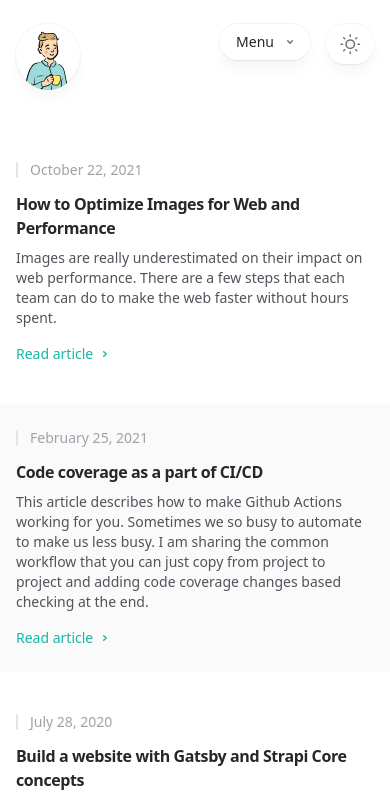
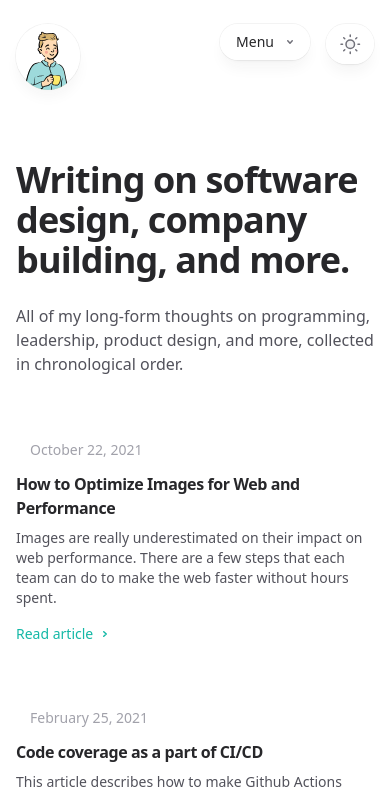
Before and after one commit to vitaliimelnychuk/blog, a Next.js app: page /articles in a window 390 px wide. Shown: the top 794 px of the page. Built offline with nearby package versions, Linux system fonts and the light colour scheme.

Commit message:
feat: refactor articles page

```diff
--- a/app/articles/page.tsx
+++ b/app/articles/page.tsx
@@ -1,18 +1,51 @@
 import { Container } from '../../src/components/Container'
-import { ArticleCard } from '../../src/components/ArticleCard'
 
-import { getAllArticles } from '../../src/lib/markdown'
+import { getAllArticles, ArticleMarkdownItem } from '../../src/lib/markdown'
 
-export default async function HomePage() {
+import { ArticleCardTitle } from '../../src/components/ArticleCardTitle'
+import ReadArticle from '../../src/components/ReadArticle'
+import Eyebrow from '../../src/components/Eyebrow'
+
+export function ArticleCard({ article }: { article: ArticleMarkdownItem }) {
+  return (
+    <article className="group relative items-start md:grid md:grid-cols-4 md:items-baseline">
+      <>
+        <Eyebrow date={article.meta.date} border={false} />
+        <div className="md:col-span-3 md:grid">
+          <ArticleCardTitle url={article.url} title={article.meta.title} />
+
+          <p className="relative z-10 mt-2 text-sm text-zinc-600 dark:text-zinc-400">
+            {article.meta.description}
+          </p>
+          <ReadArticle />
+        </div>
+      </>
+    </article>
+  )
+}
+
+export default async function ArticlesPage() {
   const articles = await getAllArticles()
 
   return (
     <Container className="mt-24 md:mt-28">
-      <div className="mx-auto">
-        <div className="flex flex-col gap-16">
-          {articles.map((article) => (
-            <ArticleCard key={article.slug} article={article} />
-          ))}
+      <header className="max-w-2xl">
+        <h1 className="text-4xl font-bold tracking-tight text-zinc-800 dark:text-zinc-100 sm:text-5xl">
+          Writing on software design, company building, and more.
+        </h1>
+        <p className="mt-6 text-base text-zinc-600 dark:text-zinc-400">
+          All of my long-form thoughts on programming, leadership, product
+          design, and more, collected in chronological order.
+        </p>
+      </header>
+
+      <div className="mt-16 sm:mt-20">
+        <div className="md:border-l md:border-zinc-100 md:pl-6 md:dark:border-zinc-700/40">
+          <div className="flex max-w-3xl flex-col space-y-16">
+            {articles.map((article) => (
+              <ArticleCard key={article.slug} article={article} />
+            ))}
+          </div>
         </div>
       </div>
     </Container>
--- a/src/components/ArticleCard.tsx
+++ b/src/components/ArticleCard.tsx
@@ -1,38 +1,8 @@
 import { ArticleMarkdownItem } from '../lib/markdown'
-import { formatDate } from '../lib/date'
+
 import { ArticleCardTitle } from './ArticleCardTitle'
-
-function Eyebrow({ date }: { date: Date }) {
-  return (
-    <time className="relative z-10 order-first mb-3 flex items-center pl-3.5 text-sm text-zinc-400 dark:text-zinc-500">
-      <span
-        className="absolute inset-y-0 left-0 flex items-center"
-        aria-hidden="true"
-      >
-        <span className="h-4 w-0.5 rounded-full bg-zinc-200 dark:bg-zinc-500" />
-      </span>
-      {formatDate(date)}
-    </time>
-  )
-}
-
-function ChevronRightIcon() {
-  return (
-    <svg
-      viewBox="0 0 16 16"
-      fill="none"
-      aria-hidden="true"
-      className="ml-1 h-4 w-4 stroke-current"
-    >
-      <path
-        d="M6.75 5.75 9.25 8l-2.5 2.25"
-        strokeWidth="1.5"
-        strokeLinecap="round"
-        strokeLinejoin="round"
-      />
-    </svg>
-  )
-}
+import ReadArticle from './ReadArticle'
+import Eyebrow from './Eyebrow'
 
 export function ArticleCard({ article }: { article: ArticleMarkdownItem }) {
   return (
@@ -43,13 +13,7 @@ export function ArticleCard({ article }: { article: ArticleMarkdownItem }) {
         <p className="relative z-10 mt-2 text-sm text-zinc-600 dark:text-zinc-400">
           {article.meta.description}
         </p>
-        <div
-          aria-hidden="true"
-          className="relative z-10 mt-4 flex items-center text-sm font-medium text-teal-500"
-        >
-          Read article
-          <ChevronRightIcon />
-        </div>
+        <ReadArticle />
       </>
     </article>
   )
--- /dev/null
+++ b/src/components/Eyebrow.tsx
@@ -0,0 +1,19 @@
+import { formatDate } from '../lib/date'
+
+function Eyebrow({ date, border = true }: { date: Date; border?: boolean }) {
+  return (
+    <time className="relative z-10 order-first mb-3 flex items-center pl-3.5 text-sm text-zinc-400 dark:text-zinc-500">
+      <span
+        className="absolute inset-y-0 left-0 flex items-center"
+        aria-hidden="true"
+      >
+        {border ? (
+          <span className="h-4 w-0.5 rounded-full bg-zinc-200 dark:bg-zinc-500" />
+        ) : null}
+      </span>
+      {formatDate(date)}
+    </time>
+  )
+}
+
+export default Eyebrow
--- /dev/null
+++ b/src/components/ReadArticle.tsx
@@ -0,0 +1,31 @@
+function ChevronRightIcon() {
+  return (
+    <svg
+      viewBox="0 0 16 16"
+      fill="none"
+      aria-hidden="true"
+      className="ml-1 h-4 w-4 stroke-current"
+    >
+      <path
+        d="M6.75 5.75 9.25 8l-2.5 2.25"
+        strokeWidth="1.5"
+        strokeLinecap="round"
+        strokeLinejoin="round"
+      />
+    </svg>
+  )
+}
+
+function ReadArticle() {
+  return (
+    <div
+      aria-hidden="true"
+      className="relative z-10 mt-4 flex items-center text-sm font-medium text-teal-500"
+    >
+      Read article
+      <ChevronRightIcon />
+    </div>
+  )
+}
+
+export default ReadArticle
```
